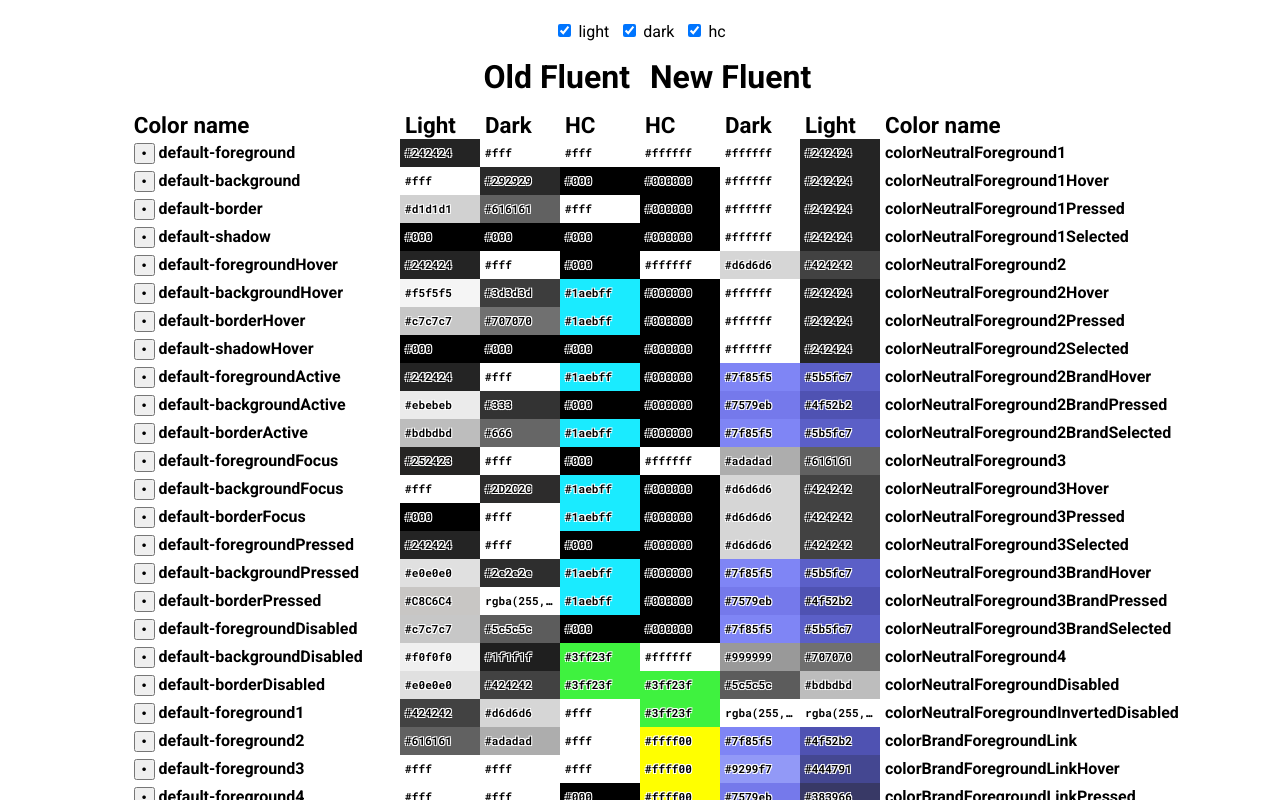
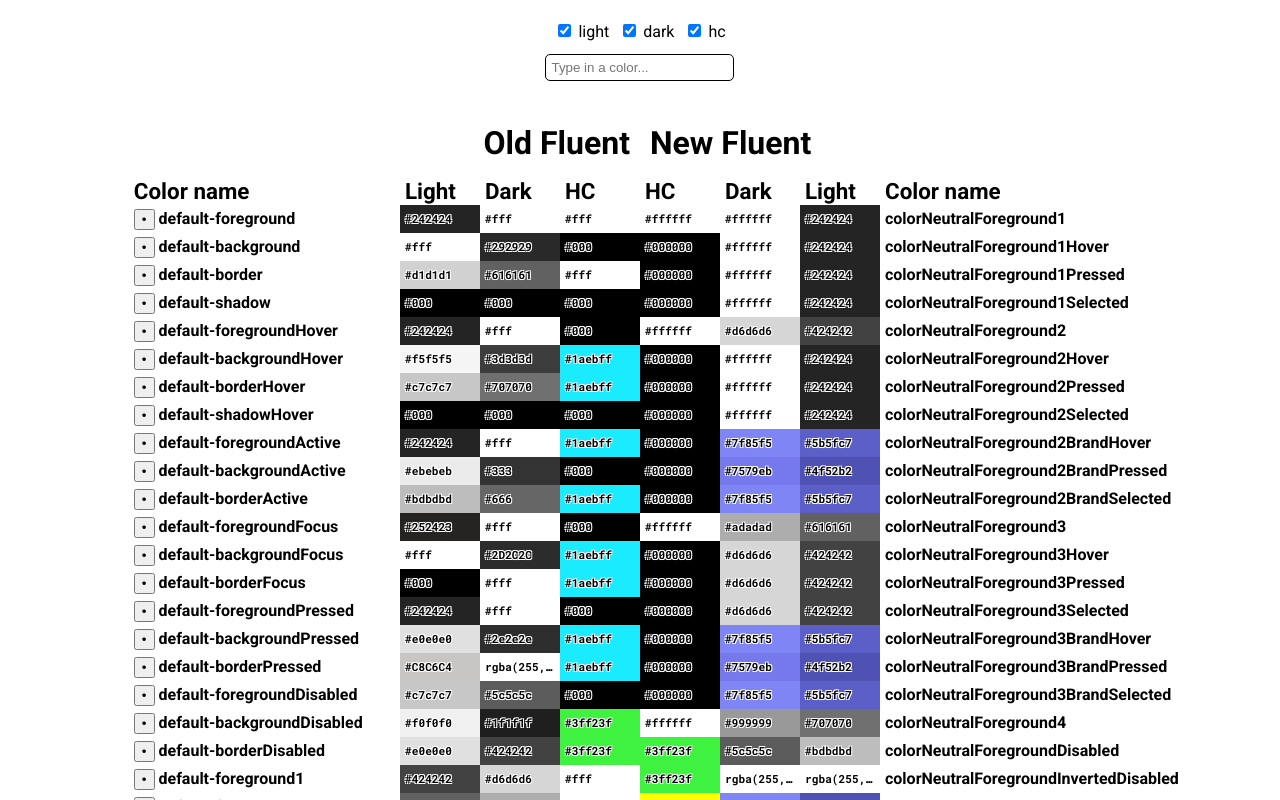
Before and after one commit to kpodurgiel/fluent-colors, a React (Vite) app: page / in a window 1280 px wide. Shown: the top 800 px of the page. Built offline with nearby package versions, Linux system fonts and the light colour scheme.

Commit message:
search box so one can find a color in the new fluent

```diff
--- a/package.json
+++ b/package.json
@@ -13,7 +13,8 @@
     "colorjs.io": "^0.4.5",
     "react": "^18.2.0",
     "react-dom": "^18.2.0",
-    "sass": "^1.63.6"
+    "sass": "^1.63.6",
+    "use-debounce": "^9.0.4"
   },
   "devDependencies": {
     "@types/react": "^18.2.14",
--- a/src/App.scss
+++ b/src/App.scss
@@ -26,6 +26,30 @@
     display: flex;
     justify-content: center;
     align-items: center;
-    gap: 0 10px;
+    flex-wrap: wrap;
+    gap: 10px;
+
+    &__search {
+      flex-basis: 100%;
+      display: flex;
+      flex-direction: column;
+      justify-content: center;
+      align-items: center;
+      gap: 5px;
+
+      input {
+        border: 1px solid currentColor;
+        border-radius: 5px;
+        padding: 5px;
+      }
+
+      &--error input {
+        outline: 2px solid red;
+      }
+
+      div {
+        color: red;
+      }
+    }
   }
 }
--- a/src/App.tsx
+++ b/src/App.tsx
@@ -4,6 +4,7 @@
 import { fluentOld } from "./colors/fluentOld";
 import { fluentNew } from "./colors/fluentNew";
 import Color from "colorjs.io";
+import { useDebouncedCallback } from "use-debounce";
 
 type OrderKeyType = {
   name: string;
@@ -58,8 +59,56 @@
   return (keyLight.deltaE2000(new Color(light)) + keyDark.deltaE2000(new Color(dark))) / 2;
 };
 
+const AppSettings = () => {
+  const { light, setLight, dark, setDark, hc, setHc, setOrderKey } = useSettingContext();
+  const [isInvalidInput, setIsInvalidInput] = useState<boolean>(false);
+
+  const handleInput = useDebouncedCallback((e) => {
+    const value = e.target?.value;
+    if (!value) {
+      setOrderKey(null);
+      setIsInvalidInput(false);
+    }
+    let color;
+    try {
+      color = new Color(value);
+    } catch {
+      if (value) {
+        setIsInvalidInput(true);
+      }
+     }
+    if (value && color) {
+      setIsInvalidInput(false);
+      setOrderKey({
+        name: "Searched value",
+        light: value,
+        dark: value,
+        hc: value,
+      });
+    }
+  }, 500);
+
+  return (
+  <div className="app__settings">
+    <label>
+      <input type="checkbox" checked={light} onChange={() => setLight((v: boolean) => !v)} /> light
+    </label>
+    <label>
+      <input type="checkbox" checked={dark} onChange={() => setDark((v: boolean) => !v)} /> dark
+    </label>
+    <label>
+      <input type="checkbox" checked={hc} onChange={() => setHc((v: boolean) => !v)} /> hc
+    </label>
+    <div className={`app__settings__search ${isInvalidInput ? "app__settings__search--error" : ""}`}>
+      <input type="text" placeholder="Type in a color..." onChange={handleInput} onFocus={handleInput} />
+      <div>{isInvalidInput ? "Cannot parse this as color" : "\u00a0"}</div>
+    </div>
+  </div>
+  );
+}
+
 const AppInner = () => {
-  const { light, setLight, dark, setDark, hc, setHc, orderKey } = useSettingContext();
+  const { orderKey } = useSettingContext();
 
   const fluentNewSorted = useMemo(() => {
     if (!orderKey) return fluentNew;
@@ -78,17 +127,7 @@
   return (
     <div className="app">
       <div className={`app__columns ${orderKey ? "app__columns--stretch" : ""}`}>
-        <div className="app__settings">
-          <label>
-            <input type="checkbox" checked={light} onChange={() => setLight((v: boolean) => !v)} /> light
-          </label>
-          <label>
-            <input type="checkbox" checked={dark} onChange={() => setDark((v: boolean) => !v)} /> dark
-          </label>
-          <label>
-            <input type="checkbox" checked={hc} onChange={() => setHc((v: boolean) => !v)} /> hc
-          </label>
-        </div>
+        <AppSettings />
 
         <h1 className="app__old-header">Old Fluent</h1>
         <h1 className="app__new-header">New Fluent</h1>
```
Also changed, not shown: 1 other file (tests, documents, lock files or other folders).
